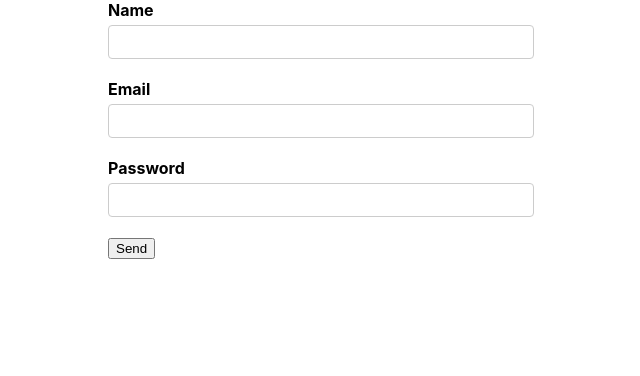
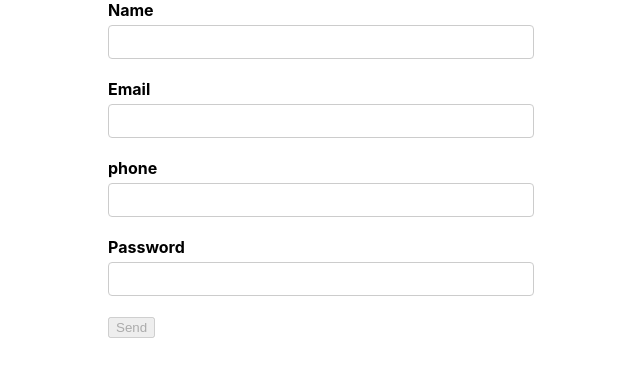
Before and after one commit to Mohamed22221/Learn-Formik, a React (Create React App) app: page / in a window 1280 px wide. Shown: the top 376 px of the page, without its empty margins (319-959 px from the left). Built offline with nearby package versions, Linux system fonts and the light colour scheme.

Commit message:
done validation YUP formik

```diff
--- a/package.json
+++ b/package.json
@@ -10,7 +10,8 @@
     "react": "^18.2.0",
     "react-dom": "^18.2.0",
     "react-scripts": "5.0.1",
-    "web-vitals": "^2.1.4"
+    "web-vitals": "^2.1.4",
+    "yup": "^1.0.2"
   },
   "scripts": {
     "start": "react-scripts start",
--- a/src/App.css
+++ b/src/App.css
@@ -18,6 +18,8 @@ input + label {
 input[type='text'],
 input[type='email'],
 input[type='password'],
+input[type='number'],
+
 textarea,
 select {
   display: block;
--- a/src/App.js
+++ b/src/App.js
@@ -1,40 +1,32 @@
 import logo from "./logo.svg";
 import "./App.css";
-import { useFormik } from "formik";
-
+import { useFormik, yupToFormErrors } from "formik";
+import { object, string  } from 'yup';
 function App() {
+  const phoneRegExp = /^((\\+[1-9]{1,4}[ \\-]*)|(\\([0-9]{2,3}\\)[ \\-]*)|([0-9]{2,4})[ \\-]*)*?[0-9]{3,4}?[ \\-]*[0-9]{3,4}?$/
   const initialValues = {
     name: "",
     email: "",
     password: "",
+    phoneNumber : ""
   };
   const onSubmit = (data) => {
     console.log(data);
   };
-  const validate = (values) => {
-    const errors = {};
-    if (!values.name) {
-      errors.name = "Required";
-    }
-    if (!values.email) {
-      errors.email = "Required";
-    } else if (
-      !/^[A-Z0-9._%+-]+@[A-Z0-9.-]+\.[A-Z]{2,4}$/i.test(values.email)
-    ) {
-      errors.email = "Invalid email address";
-    }
-    if (!values.password) {
-      errors.password = "Required";
-    }
+  const validationSchema = object().shape({
+    name: string().required("required").min(2, 'Too Short!').max(50, "Too Long!"),
+    email:string().email("Invalid email").required("required"),
+    password: string().required("required"),
+    phoneNumber: string().matches(phoneRegExp, 'Phone number is not valid').required("required").optional()
+  })
 
-    return errors;
-  };
   const formik = useFormik({
     initialValues,
     onSubmit,
-    validate,
+    validationSchema,
+
   });
-  console.log(formik.touched, "formik touch");
+  console.log(formik.isValid, "formik touch");
 
   return (
     <div className="App">
@@ -66,6 +58,19 @@ function App() {
           ) : null}
         </div>
         <div className="form-control">
+          <label>phone</label>
+          <input
+            name="phoneNumber"
+            type="number"
+            value={formik.values.phoneNumber}
+            onChange={formik.handleChange}
+            onBlur={formik.handleBlur}
+          />
+          {formik.touched.phoneNumber && formik.errors.phoneNumber ? (
+            <div className="error">{formik.errors.phoneNumber}</div>
+          ) : null}
+        </div>
+        <div className="form-control">
           <label>Password</label>
           <input
             name="password"
@@ -78,7 +83,7 @@ function App() {
             <div className="error">{formik.errors.password}</div>
           ) : null}
         </div>
-        <button type="submit">Send</button>
+        <button type="submit"   disabled={!(formik.dirty && formik.isValid)}>Send</button>
       </form>
     </div>
   );
```
Also changed, not shown: 1 other file (tests, documents, lock files or other folders).
